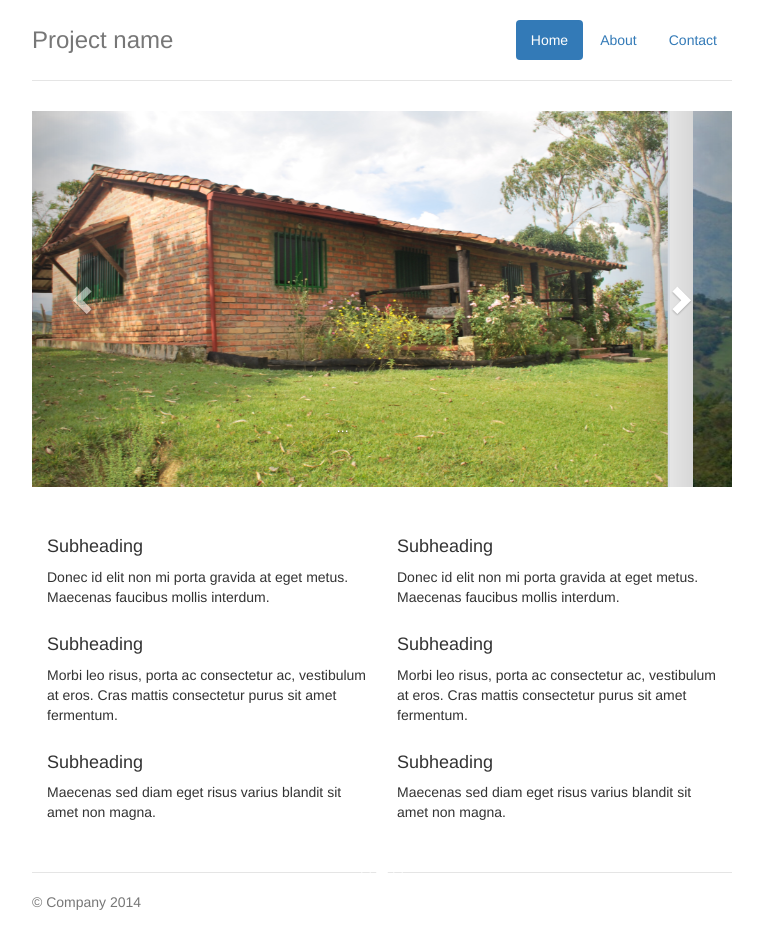
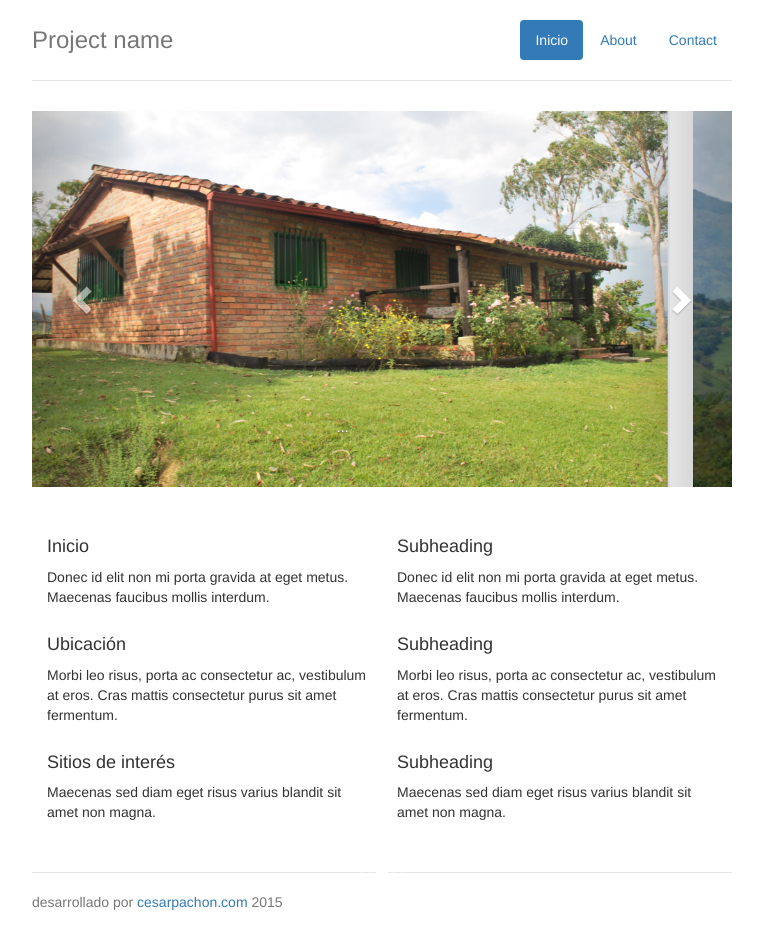
Before and after one commit to guadasan/guadasan.github.io, a plain HTML site: page index.html in a window 1280 px wide. Shown: the whole page, without its empty margins (258-1021 px from the left). Drawn offline with nearby package versions, Linux system fonts and the light colour scheme.

Commit message:
adding some titles to sections

```diff
--- a/index.html
+++ b/index.html
@@ -32,7 +32,7 @@
             <div class="header clearfix">
                 <nav>
                     <ul class="nav nav-pills pull-right">
-                        <li role="presentation" class="active"><a href="#">Home</a></li>
+                        <li role="presentation" class="active"><a href="#">Inicio</a></li>
                         <li role="presentation"><a href="#">About</a></li>
                         <li role="presentation"><a href="#">Contact</a></li>
                     </ul>
@@ -94,13 +94,13 @@
 
                 <div class="row marketing">
                     <div class="col-lg-6">
-                        <h4>Subheading</h4>
+                        <h4>Inicio</h4>
                         <p>Donec id elit non mi porta gravida at eget metus. Maecenas faucibus mollis interdum.</p>
 
-                        <h4>Subheading</h4>
+                        <h4>Ubicación</h4>
                         <p>Morbi leo risus, porta ac consectetur ac, vestibulum at eros. Cras mattis consectetur purus sit amet fermentum.</p>
 
-                        <h4>Subheading</h4>
+                        <h4>Sitios de interés</h4>
                         <p>Maecenas sed diam eget risus varius blandit sit amet non magna.</p>
                     </div>
 
@@ -117,7 +117,7 @@
                 </div>
 
                 <footer class="footer">
-                    <p>&copy; Company 2014</p>
+                    <p>desarrollado por <a href="http://www.cesarpachon.com">cesarpachon.com</a> 2015</p>
                 </footer>
 
             </div> <!-- /container -->
```
